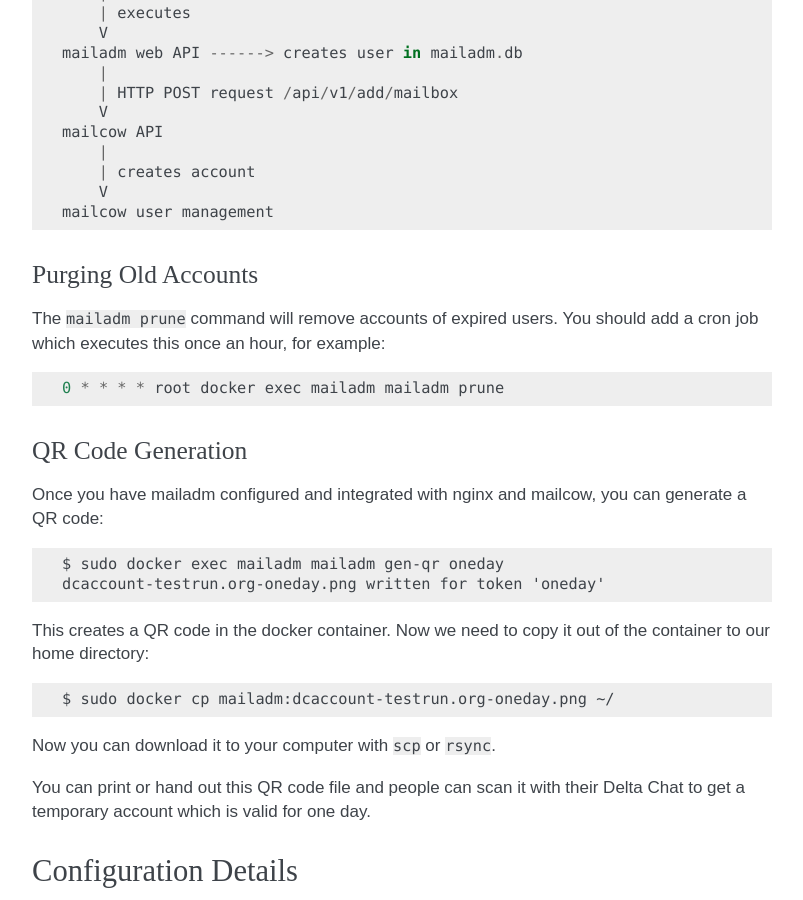
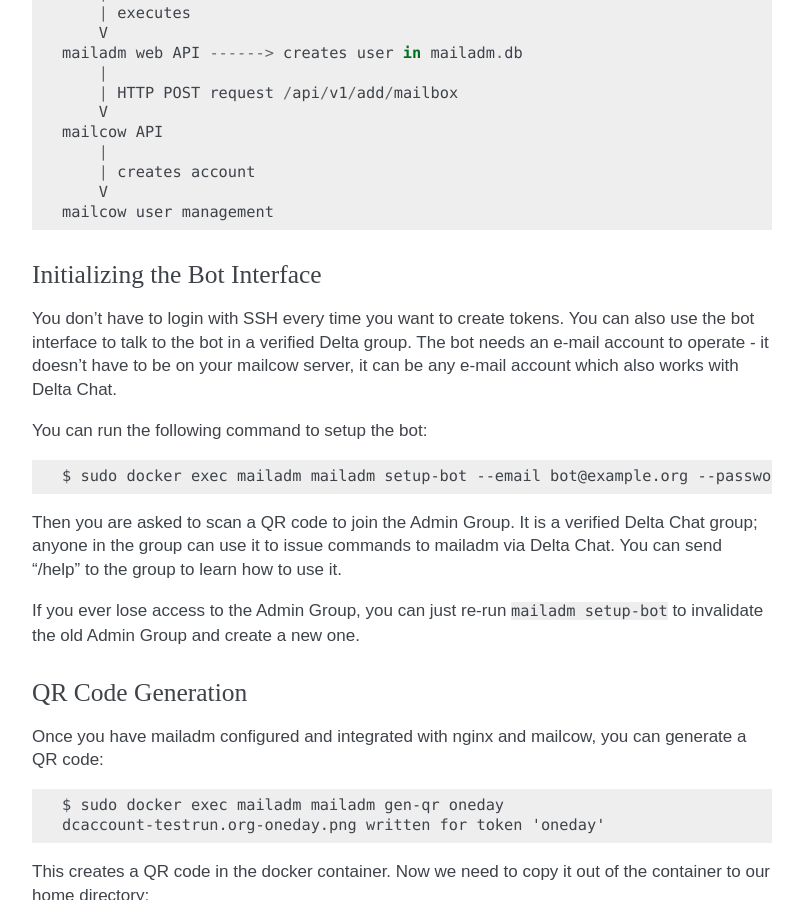
Before and after one commit to deltachat/mailadm, a Sphinx documentation site: the page built from doc/index.rst, in a window 1280 px wide and 900 px high, scrolled down 2620 px. Shown: the whole window, without its empty margins (348-1151 px from the left). Built offline with Sphinx 7.4.7, drawn with Linux system fonts in a browser that asks for light colours; some of the changed text lies outside the part shown.

Commit message:
prune doesn't need to be configured anymore; document setup-bot

```diff
--- a/doc/index.rst
+++ b/doc/index.rst
@@ -89,7 +89,7 @@
 
 Then we can add a user::
 
-    $ mailadm add-user --token oneday tmp.12345@example.org
+    $ sudo docker exec mailadm mailadm add-user --token oneday tmp.12345@example.org
     added addr 'tmp.12345@example.org' with token 'oneday'
 
 .. _testing-the-web-app:
@@ -142,13 +142,24 @@
         V
     mailcow user management
 
-Purging Old Accounts
-++++++++++++++++++++
+Initializing the Bot Interface
+++++++++++++++++++++++++++++++
 
-The ``mailadm prune`` command will remove accounts of expired users. You should
-add a cron job which executes this once an hour, for example::
+You don't have to login with SSH every time you want to create tokens. You can
+also use the bot interface to talk to the bot in a verified Delta group. The
+bot needs an e-mail account to operate - it doesn't have to be on your mailcow
+server, it can be any e-mail account which also works with Delta Chat.
 
-    0 * * * * root docker exec mailadm mailadm prune
+You can run the following command to setup the bot::
+
+    $ sudo docker exec mailadm mailadm setup-bot --email bot@example.org --password p4ssw0rd
+
+Then you are asked to scan a QR code to join the Admin Group. It is a verified
+Delta Chat group; anyone in the group can use it to issue commands to mailadm
+via Delta Chat. You can send "/help" to the group to learn how to use it.
+
+If you ever lose access to the Admin Group, you can just re-run ``mailadm
+setup-bot`` to invalidate the old Admin Group and create a new one.
 
 QR Code Generation
 ++++++++++++++++++
```
